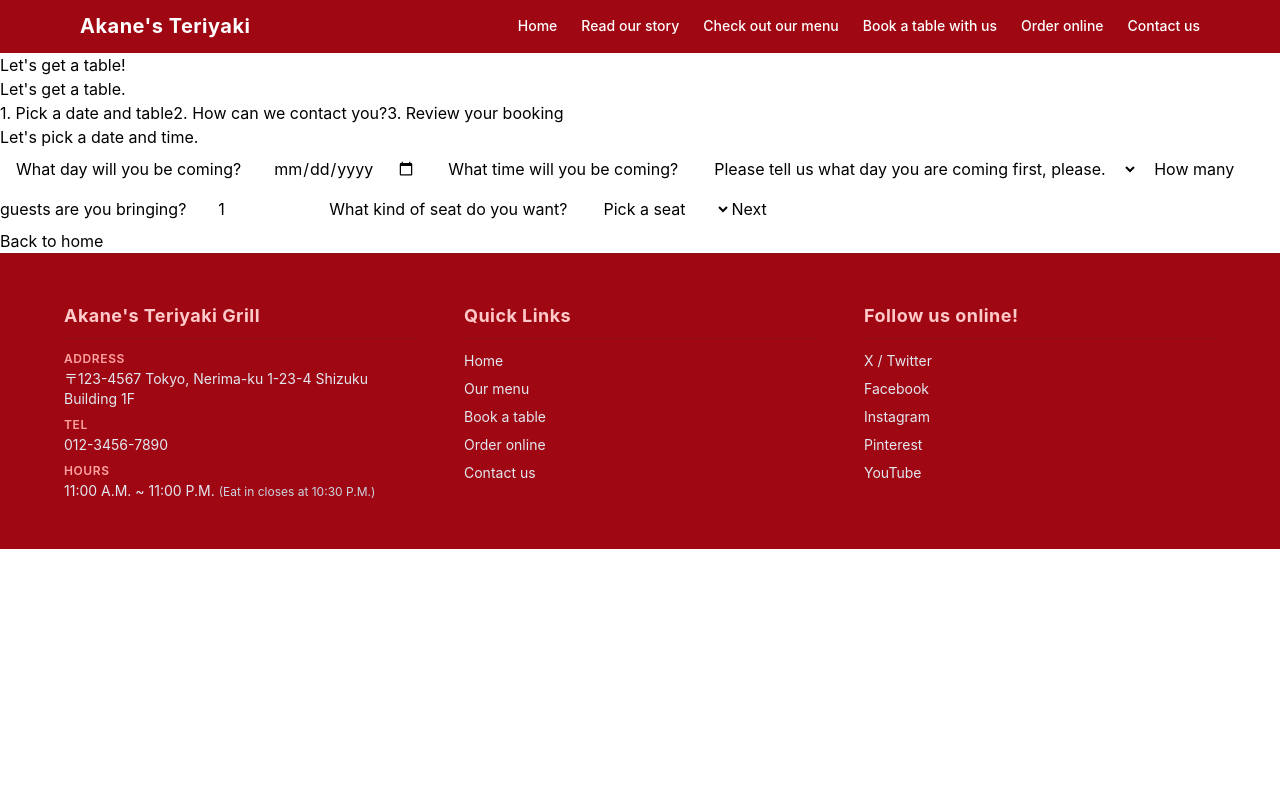
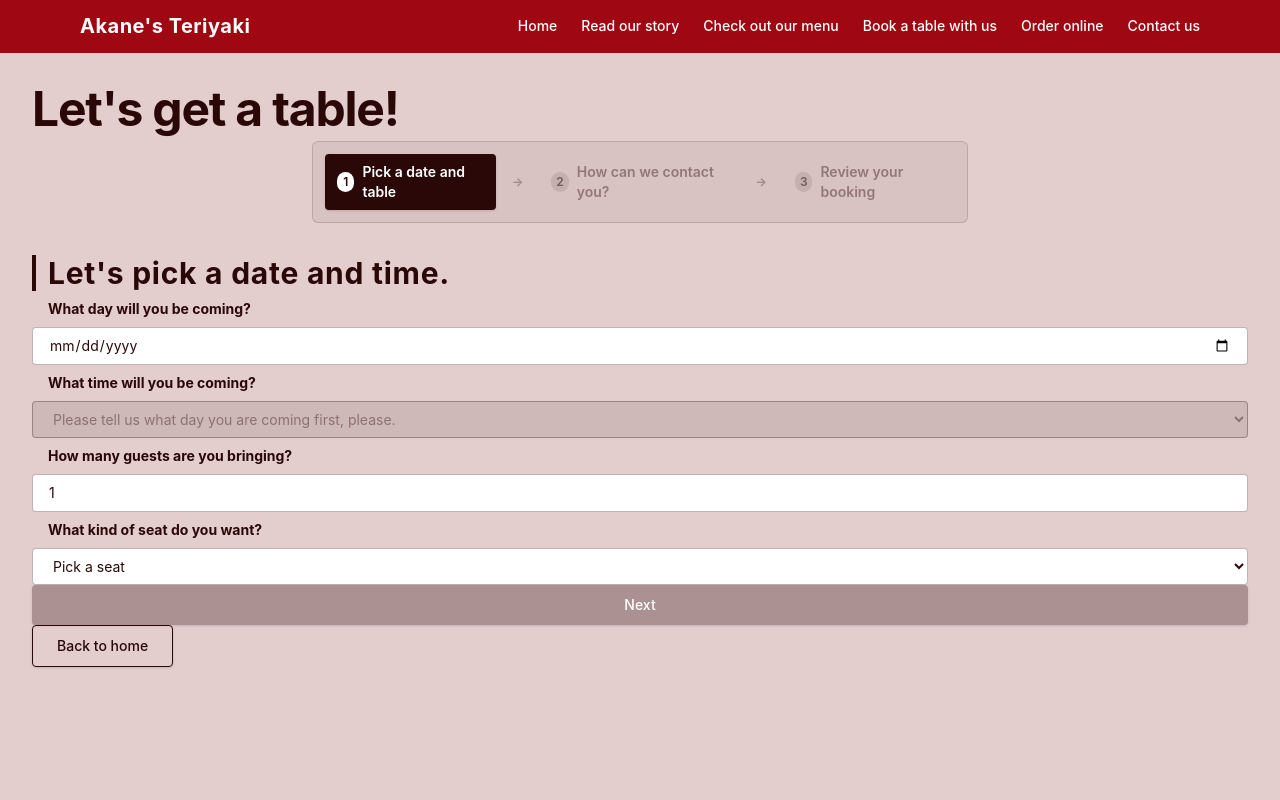
Before and after one commit to jarteaga127/akanes-teriyaki-react, a React (Vite) app: page /book-a-table in a window 1280 px wide. Shown: the top 800 px of the page. Built offline with nearby package versions, Linux system fonts and the light colour scheme.

Commit message:
Edited styles for step 1 of the booking form

```diff
--- a/src/components/BookingForm.tsx
+++ b/src/components/BookingForm.tsx
@@ -56,12 +56,65 @@ setFormData(INITIAL_DATA);
 
     return (
         <form onSubmit={handleSubmit}>
-            <h2>Let's get a table.</h2>
-        <div className="step-indicator">
-            <span className={step >= 1 ? 'active' : ''}>1. Pick a date and table</span>
-        <span className={step >= 2 ? 'active' : ''}>2. How can we contact you?</span>
-        <span className={step >= 3 ? 'active' : ''}>3. Review your booking</span>
-        </div>
+        <div className="w-full max-w-2xl mx-auto mb-8 px-2">
+  <div className="flex flex-col sm:flex-row items-stretch sm:items-center justify-between gap-2 sm:gap-4 bg-[#2a0808]/5 p-3 rounded-md border border-[#2a0808]/15">
+
+    {/* Step 1 */}
+    <div
+      className={`flex items-center gap-2 px-3 py-2 rounded text-xs sm:text-sm font-semibold transition-all ${
+        step >= 1
+          ? 'bg-[#2a0808] text-white shadow-sm'
+          : 'bg-transparent text-[#2a0808]/40'
+      }`}
+    >
+      <span className={`flex items-center justify-center w-5 h-5 rounded-full text-xs ${
+        step > 1 ? 'bg-red-200 text-[#2a0808]' : step === 1 ? 'bg-white text-[#2a0808]' : 'bg-[#2a0808]/10 text-[#2a0808]/50'
+      }`}>
+        {step > 1 ? '✓' : '1'}
+      </span>
+      <span>Pick a date and table</span>
+    </div>
+
+    {/* Divider Arrow for Desktop */}
+    <span className="hidden sm:inline text-[#2a0808]/30 font-bold text-xs">→</span>
+
+    {/* Step 2 */}
+    <div
+      className={`flex items-center gap-2 px-3 py-2 rounded text-xs sm:text-sm font-semibold transition-all ${
+        step >= 2
+          ? 'bg-[#2a0808] text-white shadow-sm'
+          : 'bg-transparent text-[#2a0808]/40'
+      }`}
+    >
+      <span className={`flex items-center justify-center w-5 h-5 rounded-full text-xs ${
+        step > 2 ? 'bg-red-200 text-[#2a0808]' : step === 2 ? 'bg-white text-[#2a0808]' : 'bg-[#2a0808]/10 text-[#2a0808]/50'
+      }`}>
+        {step > 2 ? '✓' : '2'}
+      </span>
+      <span>How can we contact you?</span>
+    </div>
+
+    {/* Divider Arrow for Desktop */}
+    <span className="hidden sm:inline text-[#2a0808]/30 font-bold text-xs">→</span>
+
+    {/* Step 3 */}
+    <div
+      className={`flex items-center gap-2 px-3 py-2 rounded text-xs sm:text-sm font-semibold transition-all ${
+        step >= 3
+          ? 'bg-[#2a0808] text-white shadow-sm'
+          : 'bg-transparent text-[#2a0808]/40'
+      }`}
+    >
+      <span className={`flex items-center justify-center w-5 h-5 rounded-full text-xs ${
+        step === 3 ? 'bg-white text-[#2a0808]' : 'bg-[#2a0808]/10 text-[#2a0808]/50'
+      }`}>
+        3
+      </span>
+      <span>Review your booking</span>
+    </div>
+
+  </div>
+</div>
 
             {step === 1 && (
                 <Step1Details
--- a/src/components/Step1Details.tsx
+++ b/src/components/Step1Details.tsx
@@ -3,12 +3,23 @@ import { TIME_SLOTS, SEAT_TYPES } from "../data/BookingData";
 
 const Step1Details: React.FC<Step1Props> = ({formData, updateFields, onNext}) => {
     return (
-        <div className="step-containter">
-            <h3>Let's pick a date and time.</h3>
-            <label htmlFor="date">What day will you be coming?</label>
-                    <input type="date" name="date" value={formData.date} onChange={e => updateFields({date: e.target.value}) } min={new Date().toISOString().split('T')[0]} required/>
-                    <label htmlFor="time">What time will you be coming?</label>
-                    <select name="time" id="time" value={formData.time} onChange={e => updateFields({time: e.target.value})} required disabled={!formData.date}>
+        <div className="flex flex-col">
+            <h2 className="text-2xl sm:text-3xl font-bold text-[#2a0808] border-l-4 border-[#2a0808] pl-3 tracking-wide">Let's pick a date and time.</h2>
+            <label htmlFor="date" className="text-sm font-bold text-[#2a0808]">What day will you be coming?</label>
+                    <input type="date"
+                    name="date"
+                    value={formData.date}
+                    onChange={e => updateFields({date: e.target.value}) }
+                    min={new Date().toISOString().split('T')[0]}
+                    required
+                    className="w-full bg-white text-[#2a0808] border border-[#2a0808]/30 rounded px-3 py-2 text-sm focus:outline-none focus:ring-2 focus:ring-[#2a0808] focus:border-transparent transition-all"/>
+                    <label htmlFor="time" className="text-sm font-bold text-[#2a0808]">What time will you be coming?</label>
+                    <select name="time"
+                    id="time" value={formData.time}
+                    onChange={e => updateFields({time: e.target.value})}
+                    required
+                    disabled={!formData.date}
+                    className="w-full bg-white text-[#2a0808] border border-[#2a0808]/30 rounded px-3 py-2 text-sm focus:outline-none focus:ring-2 focus:ring-[#2a0808] focus:border-transparent disabled:bg-[#2a0808]/10 disabled:text-[#2a0808]/40 disabled:cursor-not-allowed transition-all">
                         <option>{formData.date ? "Select a time" : "Please tell us what day you are coming first, please."}</option>
                         {TIME_SLOTS.map((slot) => (
                             <option key={slot.time} value={slot.time} disabled={!slot.isAvailable}>
@@ -16,16 +27,32 @@ const Step1Details: React.FC<Step1Props> = ({formData, updateFields, onNext}) =>
                             </option>
                         ))}
                     </select>
-                    <label htmlFor="guests">How many guests are you bringing?</label>
-                    <input type="number" name="guests" value={formData.guests} onChange={e => updateFields({guests: parseInt(e.target.value, 10) || 1})} min={0} max={10} />
-                    <label htmlFor="seatType">What kind of seat do you want?</label>
-                    <select name="seatType" id="seatType" value={formData.seat} onChange={e=> updateFields({seat: e.target.value})} required >
+                    <label htmlFor="guests" className="text-sm font-bold text-[#2a0808]">How many guests are you bringing?</label>
+                    <input type="number"
+                    name="guests"
+                    id="guests"
+                    value={formData.guests}
+                    onChange={e => updateFields({guests: parseInt(e.target.value, 10) || 1})}
+                    min={0}
+                    max={10}
+                    required
+                    disabled={!formData.time}
+                    className="w-full bg-white text-[#2a0808] border border-[#2a0808]/30 rounded px-3 py-2 text-sm focus:outline-none focus:ring-2 focus:ring-[#2a0808] focus:border-transparent transition-all"/>
+                    <label htmlFor="seatType" className="text-sm font-bold text-[#2a0808]">What kind of seat do you want?</label>
+                    <select
+                    name="seatType"
+                    id="seatType"
+                    value={formData.seat}
+                    onChange={e=> updateFields({seat: e.target.value})}
+                    required
+                    disabled={!formData.guests}
+                        className="w-full bg-white text-[#2a0808] border border-[#2a0808]/30 rounded px-3 py-2 text-sm focus:outline-none focus:ring-2 focus:ring-[#2a0808] focus:border-transparent transition-all">
                         <option>{formData.guests ? "Pick a seat" : "Please tell us how many people you are bringing first."} </option>
                         {SEAT_TYPES.map((type) => (
                             <option key={type.seat} value={type.seat} disabled={!type.isAvailable}>{type.label}</option>
                         ))}
                     </select>
-                    <button type="button" onClick={onNext} disabled={!formData.date || !formData.time}>Next</button>
+                    <button type="button" onClick={onNext} disabled={!formData.date || !formData.time} className="w-full sm:w-auto bg-[#2a0808] text-white hover:bg-[#3d0c0c] disabled:bg-[#2a0808]/30 disabled:cursor-not-allowed px-8 py-2.5 rounded text-sm font-medium transition-colors shadow-sm">Next</button>
         </div>
      );
 }
--- a/src/pages/BookingPage.tsx
+++ b/src/pages/BookingPage.tsx
@@ -3,10 +3,10 @@ import { Link } from "react-router-dom";
 
 const BookingPage = () => {
     return (
-        <section>
-            <h1>Let's get a table!</h1>
+        <section className="w-full bg-[#e3cdcd] min-h-screen py-8 px-4 sm:px-6 md:px-8">
+            <h1 className="text-4xl sm:text-5xl font-bold text-[#2a0808] tracking-tight mb-2">Let's get a table!</h1>
             <BookingForm/>
-<Link to="/" className="link-001">Back to home</Link>
+<Link to="/" className="inline-block border border-[#2a0808] text-[#2a0808] hover:bg-[#2a0808] hover:text-white px-6 py-2.5 text-sm font-medium transition-colors rounded-sm shadow-sm">Back to home</Link>
         </section>
      );
 }
```
